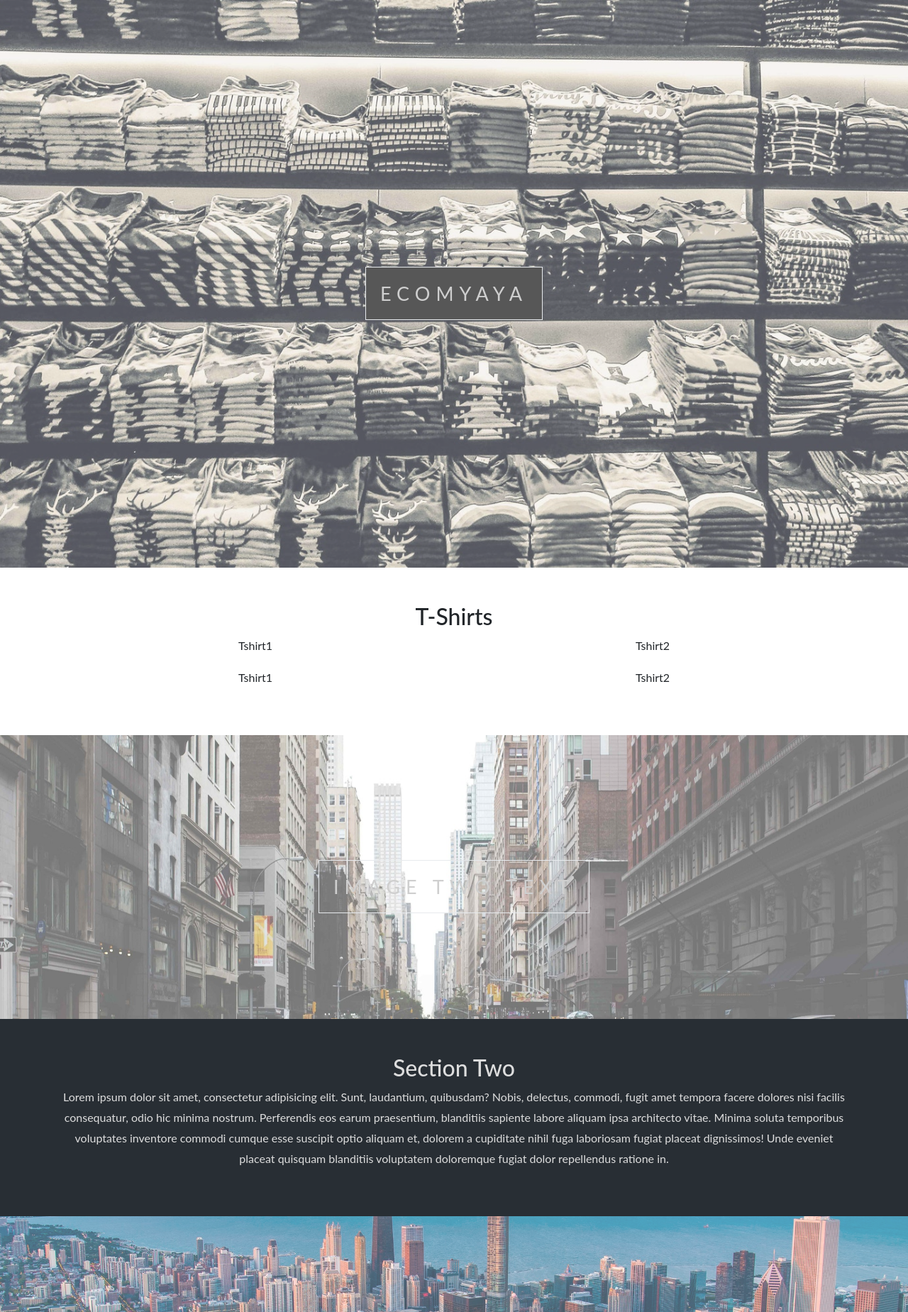
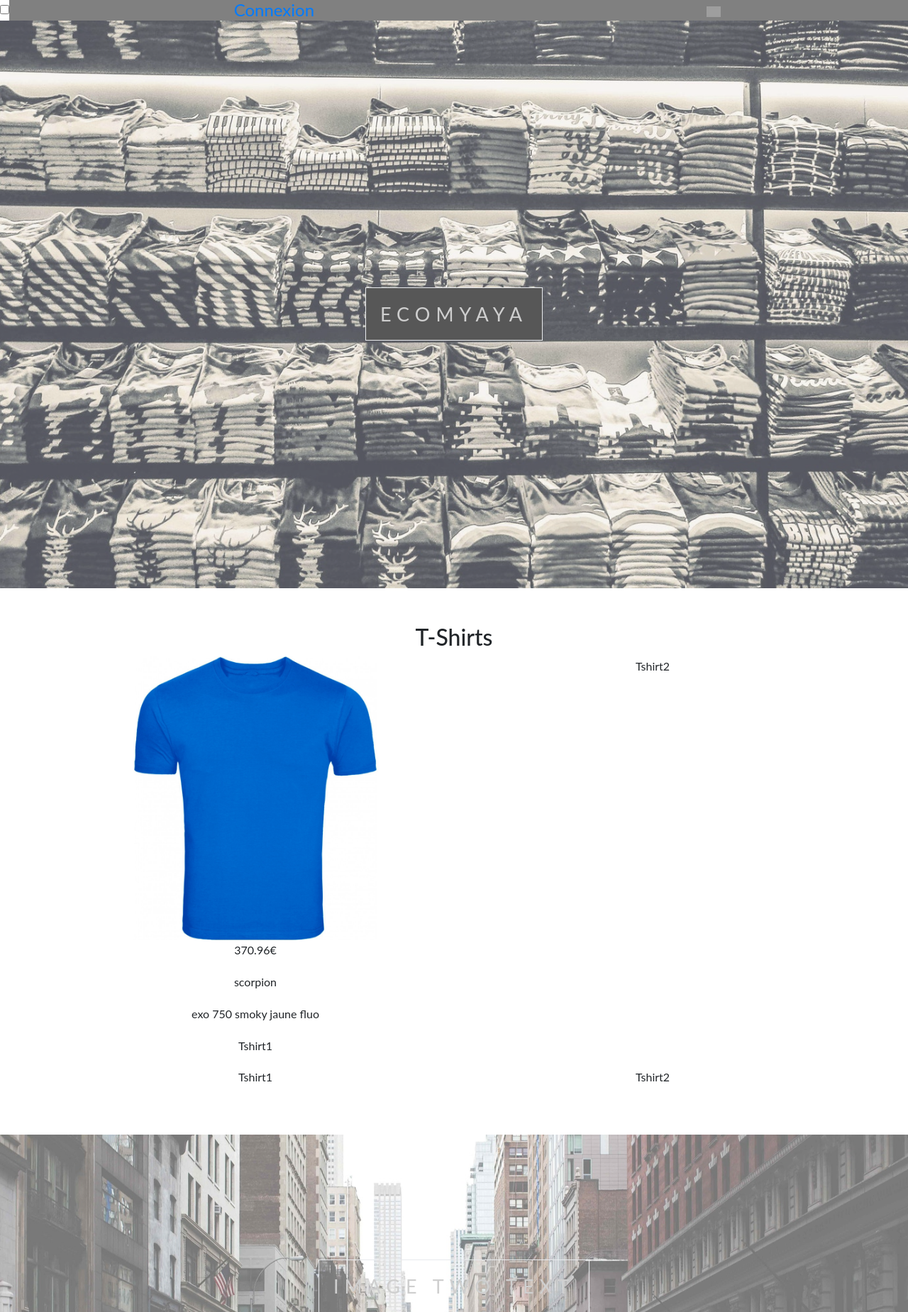
Before and after one commit to yanwan12/Web_ISEN, a PHP site: page /projetweb/ in a window 1280 px wide. Shown: the top 1849 px of the page at 71% size. Run offline with PHP 8.4, Linux system fonts and the light colour scheme; grey boxes are pictures that could not be loaded.

Commit message:
modif panier

```diff
--- a/ProjetWeb/css/style.css
+++ b/ProjetWeb/css/style.css
@@ -7,6 +7,28 @@ body, html{
   line-height:1.8em;
   columns: #999;
 }
+nav ul {
+    display: inline-flex; /* Ce conteneur est "flexible" */
+    flex-direction: row; /* Les éléments sont mis côte à côte */
+    justify-content: space-between; /* Les éléments sont répartis équitablement */
+    background-color: gray; /* Couleur du fond */
+    width: 100%; /* Le pied de page occupe toute la largeur */
+    position:fixed;
+
+}
+nav ul li {
+    display: flex; /* Ce conteneur est "flexible" */
+    justify-content: center; /* Les éléments portés sont centrés à l'horizontal */
+    list-style-type: none; /* Cette liste n'a pas de puce */
+    font-size: x-large; /* Le texte est grossi en XXL */
+    flex-grow: 1;/* L'espace occupé est élargie */
+
+}
+
+nav ul li:hover {
+    background-color:#9a330a; /* Couleur du fond au passage de la souris */
+}
+
 
 .pimg1, .pimg2, .pimg3{
   position:relative;
--- a/ProjetWeb/index.html
+++ b/ProjetWeb/index.html
@@ -12,10 +12,20 @@
   <link rel="stylesheet" href="css/style.css" type="text/css">
 
 </head>
+<body>
+
 <header id="menu">
-
+    <nav>
+                <input type="checkbox">
+                <span></span>
+                <span></span>
+                <span></span>
+                <ul>
+                    <li><a href="connex.php">Connexion</a></li>
+                    <li><a href="pages/panier.html"><img src="../images/noun_cart_2646583.png" width="20" alt=""></a></li>
+                </ul>
+    </nav>
 </header>
-<body>
 
   <div class="pimg1" id="haut">
     <section class="ptext">
@@ -27,11 +37,15 @@
     </section>
   </div>
 
-  <div class="section section-light page page-header" id="sect1">
+  <section class="section section-light page page-header" id="sect1">
     <h2>T-Shirts</h2>
     <div class="container">
       <div class="row">
         <div class="col-lg-6">
+            <img src="img/bluetshirtfront.jpg" width="400" alt=""/>
+            <p class="prix">370.96€</p>
+                <p class="marque">scorpion</p>
+                <p class="modele">exo 750 smoky jaune fluo</p>
           <p>Tshirt1</p>
         </div>
         <div class="col-lg-6">
@@ -47,7 +61,7 @@
         </div>
       </div>
     </div>
-  </div>
+  </section>
 
   <div class="pimg2">
     <div class="ptext">
```
Also changed, not shown: ProjetWeb/img/noun_cart_2646583.png (added).
